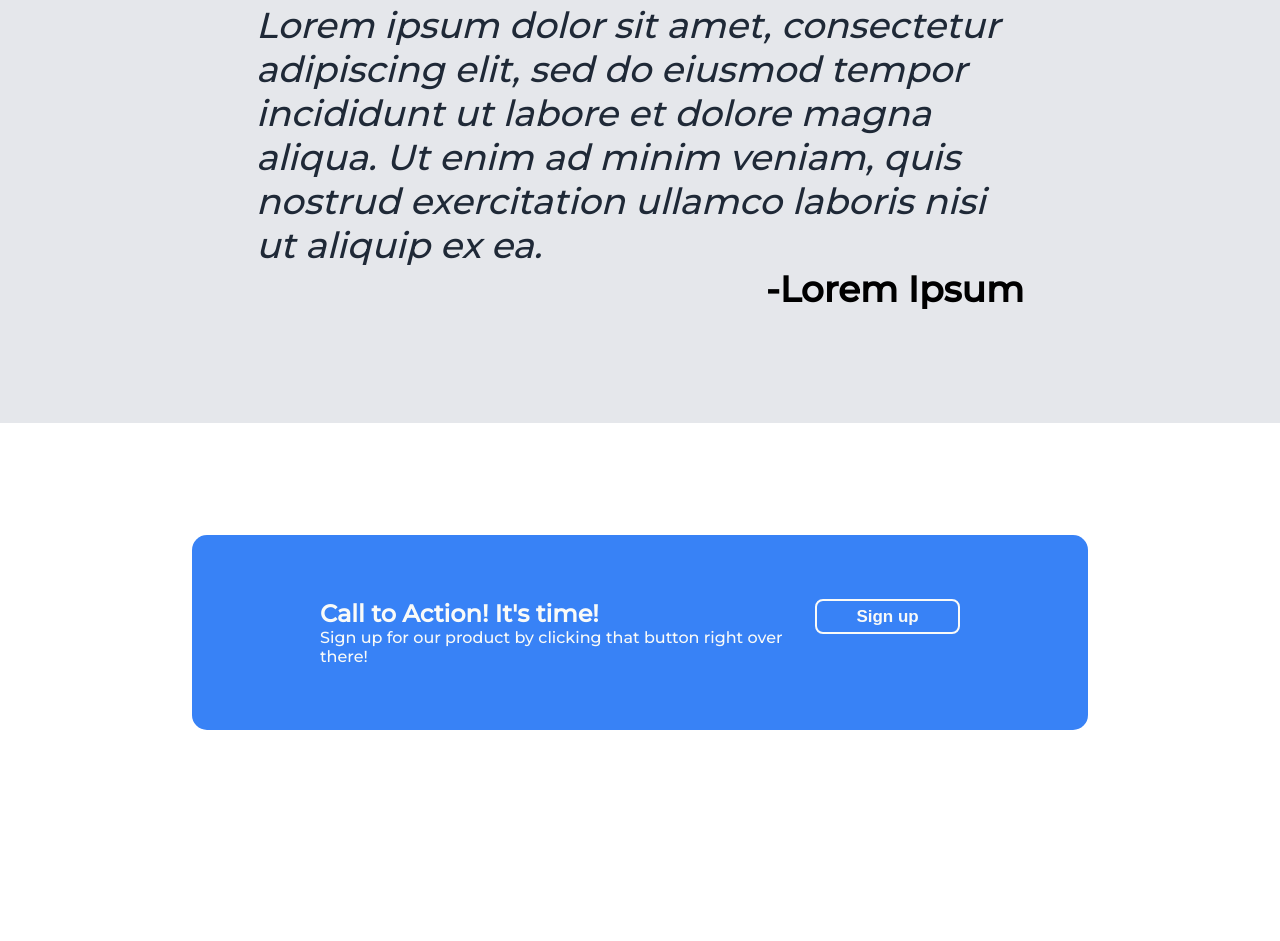
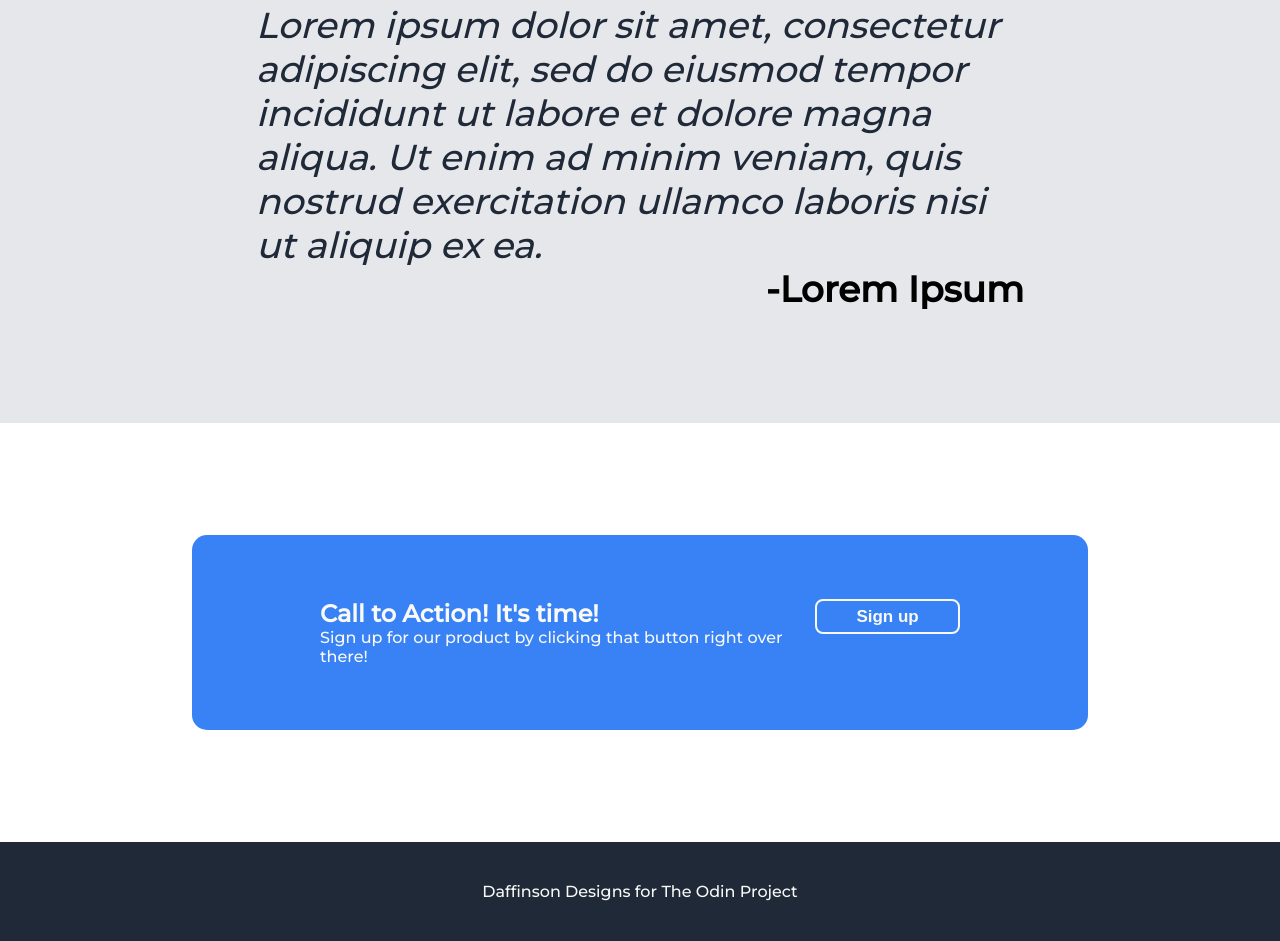
Before and after one commit to dafcod16/landing-page, a plain HTML site: page index.html in a window 1280 px wide. Shown: the part 1107-2048 px from the top of the page. Before the commit the page ends 1949 px from the top, so only its background shows below. Drawn offline with Linux system fonts and the light colour scheme.

Commit message:
added the footer html and styled it. final rough draft submission

```diff
--- a/index.html
+++ b/index.html
@@ -69,6 +69,10 @@
             </div>
                 <button type="button" class="button2">Sign up</button>
         </div>
+
+        <div class="footer">
+            <div class="closer">Daffinson Designs for The Odin Project</div>
+        </div>
     </div>
 </body>
 
--- a/styles/style.css
+++ b/styles/style.css
@@ -175,3 +175,10 @@ span.box4{
   font-size: 17px;
   width: 150px;
 }
+
+.footer{
+  background-color: #1f2937;
+  color: #f9faf8;
+  padding: 2.5em 0em;
+  text-align: center;
+}
```
